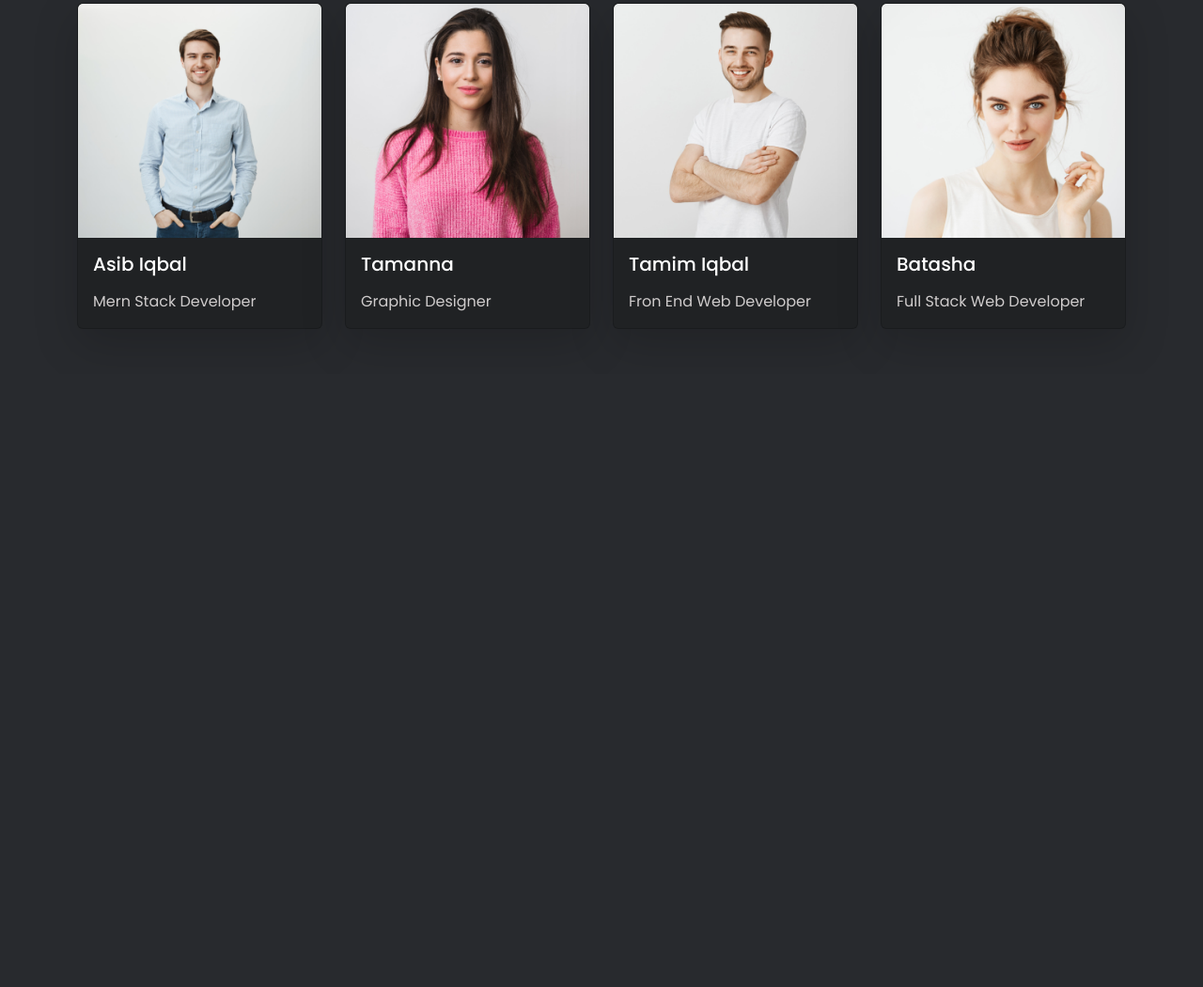
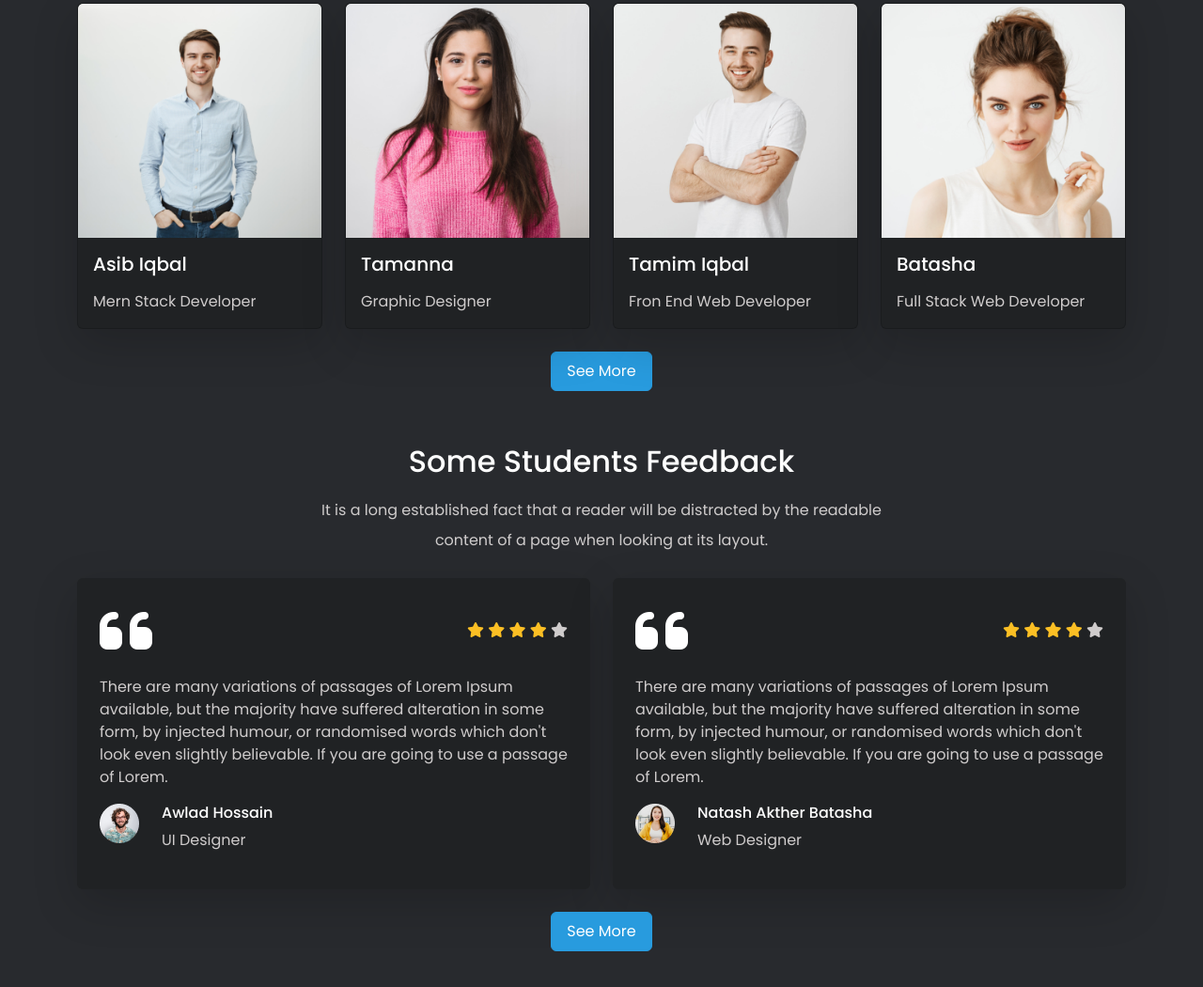
Before and after one commit to asibiqbal/code-lab, a plain HTML site: page index.html in a window 1280 px wide. Shown: the part 1269-2319 px from the top of the page at 94% size. Before the commit the page ends 1667 px from the top, so only its background shows below. Drawn offline with nearby package versions, Linux system fonts and the light colour scheme.

Commit message:
added feedback section

```diff
--- a/index.html
+++ b/index.html
@@ -8,6 +8,8 @@
     <!-- Bootstrap CSS -->
     <link href="https://cdn.jsdelivr.net/npm/bootstrap@5.2.0/dist/css/bootstrap.min.css" rel="stylesheet"
         integrity="sha384-gH2yIJqKdNHPEq0n4Mqa/HGKIhSkIHeL5AyhkYV8i59U5AR6csBvApHHNl/vI1Bx" crossorigin="anonymous">
+    <!-- Font Awesome -->
+    <script src="https://kit.fontawesome.com/e245dc21e1.js" crossorigin="anonymous"></script>
     <!-- Custom CSS -->
     <link rel="stylesheet" href="/styles/style.css">
 </head>
@@ -366,9 +368,101 @@
                     </div>
                 </div>
             </div>
-            <div class="success-button"></div>
+            <div class="success-button code-button text-center mt-4">
+                <a href="#" class="btn btn-primary px-3 py-2">See More</a>
+            </div>
+            </div>
         </section>
         <!-- Success End -->
+
+        <!-- Feedback Start -->
+        <section class="container mt-2 mb-5">
+            <!-- Feedback Intro -->
+            <div class="course-intro text-center text-white mb-4">
+                <h2 class="code-h2 mb-3">Some Students Feedback</h2>
+                <p class="code-paragraph lh-lg">It is a long established fact that a reader will be distracted by the
+                    readable
+                    <br> content of a page
+                    when
+                    looking at its layout.
+                </p>
+            </div>
+            <div class="feedback-contents">
+                <div class="row">
+                    <!-- Student One -->
+                    <div class="col-lg-6 col-md-12 col-sm-12 col-12 mb-lg-0 mb-md-4 mb-sm-3 mb-3">
+                        <div class="feedback-content rounded-2 px-4 py-4 shadow-lg">
+                            <!-- Feedback Icons -->
+                            <div class="feedback-icons d-flex justify-content-between align-items-center mb-3">
+                                <i class="display-3 fa fa-solid fa-quote-left text-white"></i>
+                                <div>
+                                    <i class="fa fa-solid fa-star"></i>
+                                    <i class="fa fa-solid fa-star"></i>
+                                    <i class="fa fa-solid fa-star"></i>
+                                    <i class="fa fa-solid fa-star"></i>
+                                    <i class="fa fa-solid fa-star" id="star"></i>
+                                </div>
+                            </div>
+                            <!-- Feedback Articles -->
+                            <p class="code-paragraph">There are many variations of passages of Lorem Ipsum available,
+                                but the majority have
+                                suffered alteration in some form, by injected humour, or randomised words which don't
+                                look even slightly believable. If you are going to use a passage of Lorem.</p>
+                            <!-- Students -->
+                            <div class="d-flex mt-2">
+                                <div class="student-img me-4">
+                                    <img src="images/student/student-5.png" alt="">
+                                </div>
+                                <div class="student-info">
+                                    <h6 class="text-white bold">Awlad Hossain</h6>
+                                    <p class="code-paragraph">UI Designer</p>
+                                </div>
+                            </div>
+
+
+                        </div>
+                    </div>
+                    <!-- Student Two -->
+                    <div class="col-lg-6 col-md-12 col-sm-12 col-12">
+                        <div class="feedback-content rounded-2 px-4 py-4 shadow-lg">
+                            <!-- Feedback Icons -->
+                            <div class="feedback-icons d-flex justify-content-between align-items-center mb-3">
+                                <i class="star-icon display-3 fa fa-solid fa-quote-left text-white"></i>
+                                <div>
+                                    <i class="fa fa-solid fa-star"></i>
+                                    <i class="fa fa-solid fa-star"></i>
+                                    <i class="fa fa-solid fa-star"></i>
+                                    <i class="fa fa-solid fa-star"></i>
+                                    <i class="fa fa-solid fa-star" id="star"></i>
+                                </div>
+                            </div>
+                            <!-- Feedback Articles -->
+                            <p class="code-paragraph">There are many variations of passages of Lorem Ipsum available,
+                                but the majority have
+                                suffered alteration in some form, by injected humour, or randomised words which don't
+                                look even slightly believable. If you are going to use a passage of Lorem.</p>
+                            <!-- Students -->
+                            <div class="d-flex mt-2">
+                                <div class="student-img me-4">
+                                    <img src="images/student/student-6.png" alt="">
+                                </div>
+                                <div class="student-info">
+                                    <h6 class="text-white bold">Natash Akther Batasha</h6>
+                                    <p class="code-paragraph">Web Designer</p>
+                                </div>
+                            </div>
+
+
+                        </div>
+                    </div>
+                </div>
+                <!-- More Students -->
+                <div class="success-button code-button text-center mt-4">
+                    <a href="#" class="btn btn-primary px-3 py-2">See More</a>
+                </div>
+            </div>
+        </section>
+        <!-- Feedback End -->
     </main>
     <!-- Main End -->
 
--- a/styles/style.css
+++ b/styles/style.css
@@ -95,6 +95,19 @@ body {
     transition: 0.3s ease-in-out;
 }
 
-.success-card {
+
+/* Success */
+.success-card,
+.feedback-content {
     background: #202224;
 }
+
+/* Feedback */
+
+.fa-star {
+    color: #FBBF24;
+}
+
+#star {
+    color: #cfcccc;
+}
```
